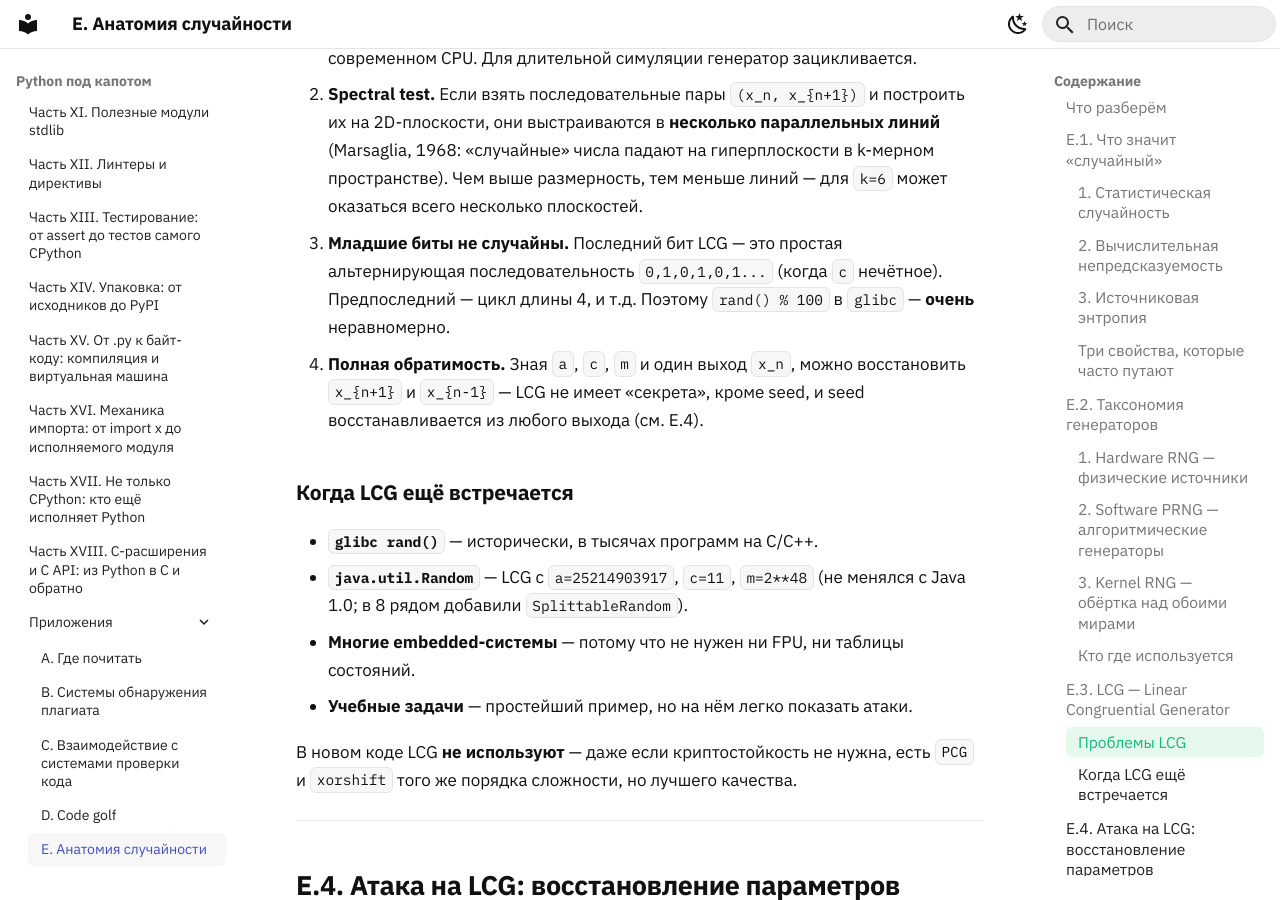
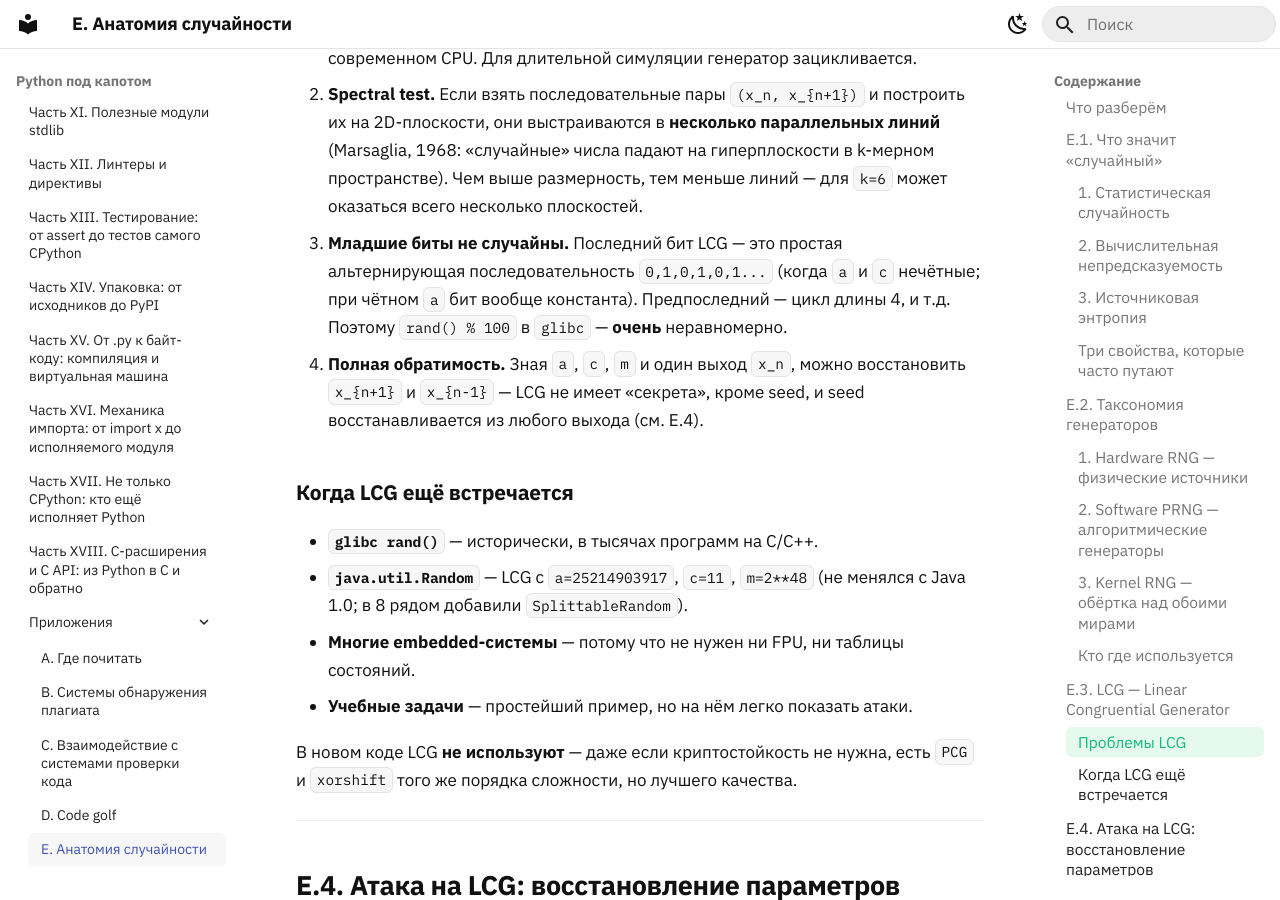
Before and after one commit to n3xumc0r3/py-underhood, an MkDocs documentation site: the page built from book/appendix-e-randomness.md, in a window 1280 px wide and 900 px high, scrolled down 6031 px. Built offline with MkDocs 1.6.1 and Material for MkDocs 9.7.7, drawn with Linux system fonts in a browser that asks for light colours.

Commit message:
app E: low-bit claim tightened (alternation needs a AND c odd; constant when a even) - live-verified; Hull-Dobell corrected statements re-verified exhaustively (28/28: sufficiency 200 trials, necessity 200 counterexamples, glibc params full period 2**31 proven by C loop, reduced-mod 2**k k=4..20); full-book cross-reference sweep: 725 anchors 0 dups, 321 cued refs + 585 uncued refs + all chapter/appendix/part refs resolved and semantically verified, 0 broken

```diff
--- a/book/appendix-e-randomness.md
+++ b/book/appendix-e-randomness.md
@@ -119,7 +119,7 @@ def lcg(seed: int, a: int = 1103515245, c: int = 12345, m: int = 2 ** 31) -> int
 
 2. **Spectral test.** Если взять последовательные пары `(x_n, x_{n+1})` и построить их на 2D-плоскости, они выстраиваются в **несколько параллельных линий** (Marsaglia, 1968: «случайные» числа падают на гиперплоскости в k-мерном пространстве). Чем выше размерность, тем меньше линий — для `k=6` может оказаться всего несколько плоскостей.
 
-3. **Младшие биты не случайны.** Последний бит LCG — это простая альтернирующая последовательность `0,1,0,1,0,1...` (когда `c` нечётное). Предпоследний — цикл длины 4, и т.д. Поэтому `rand() % 100` в `glibc` — **очень** неравномерно.
+3. **Младшие биты не случайны.** Последний бит LCG — это простая альтернирующая последовательность `0,1,0,1,0,1...` (когда `a` и `c` нечётные; при чётном `a` бит вообще константа). Предпоследний — цикл длины 4, и т.д. Поэтому `rand() % 100` в `glibc` — **очень** неравномерно.
 
 4. **Полная обратимость.** Зная `a`, `c`, `m` и один выход `x_n`, можно восстановить `x_{n+1}` и `x_{n-1}` — LCG не имеет «секрета», кроме seed, и seed восстанавливается из любого выхода (см. E.4).
 
```
